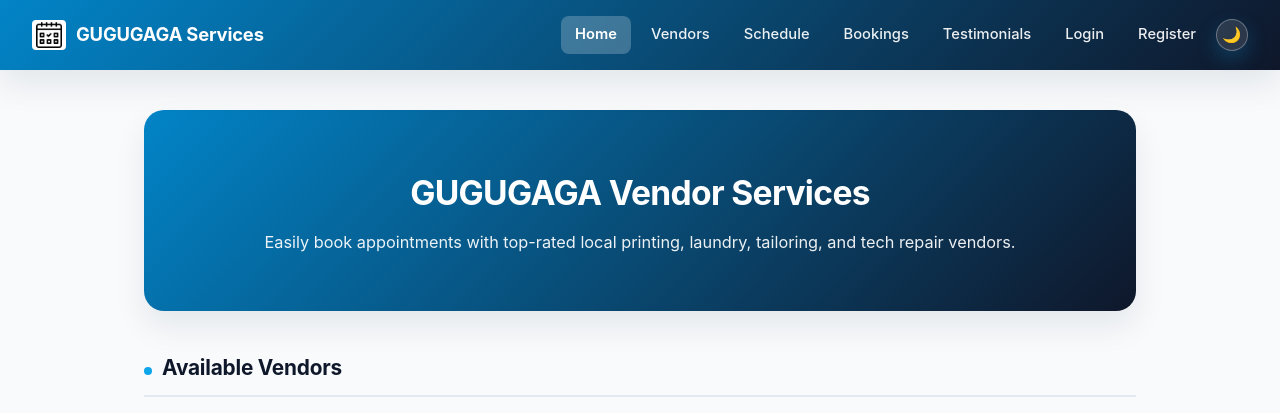
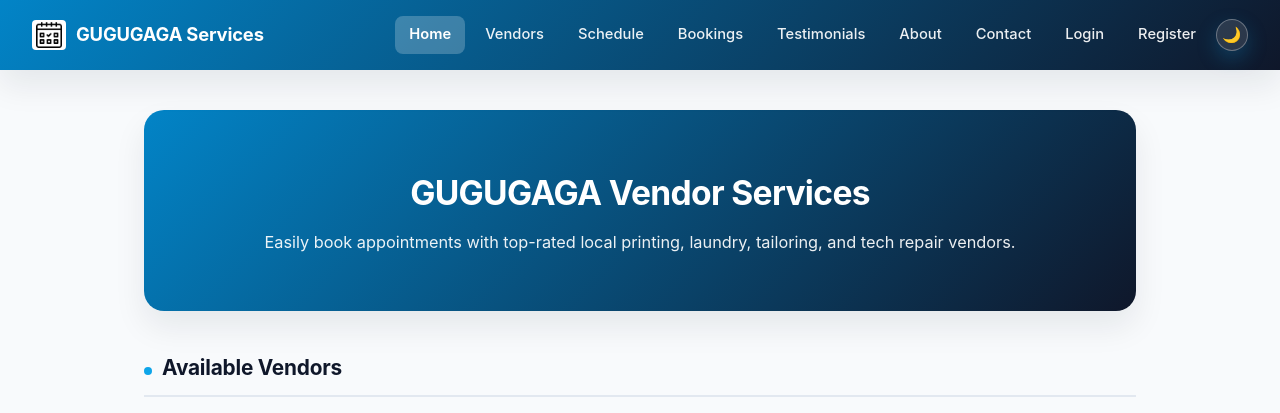
Before and after one commit to shengjwong/assignment_cloud, a PHP site: page /index.php in a window 1280 px wide. Shown: the top 413 px of the page. Run offline with PHP 8.4, Linux system fonts and the light colour scheme; data comes from the database, SQL or seed files in the repository; data that the repository does not hold is empty.

Commit message:
fix header

```diff
--- a/vendor-services-booking/partials/header.php
+++ b/vendor-services-booking/partials/header.php
@@ -86,6 +86,16 @@ function nav_active($page, $current) {
     Testimonials
 </a>
 
+<a href="about.php"
+   class="<?= trim(nav_active('about.php', $currentPage)) ?>">
+    About
+</a>
+
+<a href="contact.php"
+   class="<?= trim(nav_active('contact.php', $currentPage)) ?>">
+    Contact
+</a>
+
 <?php if ($loggedIn): ?>
 
 <?php if ($isAdmin): ?>
```
Also changed, not shown: vendor-services-booking/uploads/index.html (deleted).
